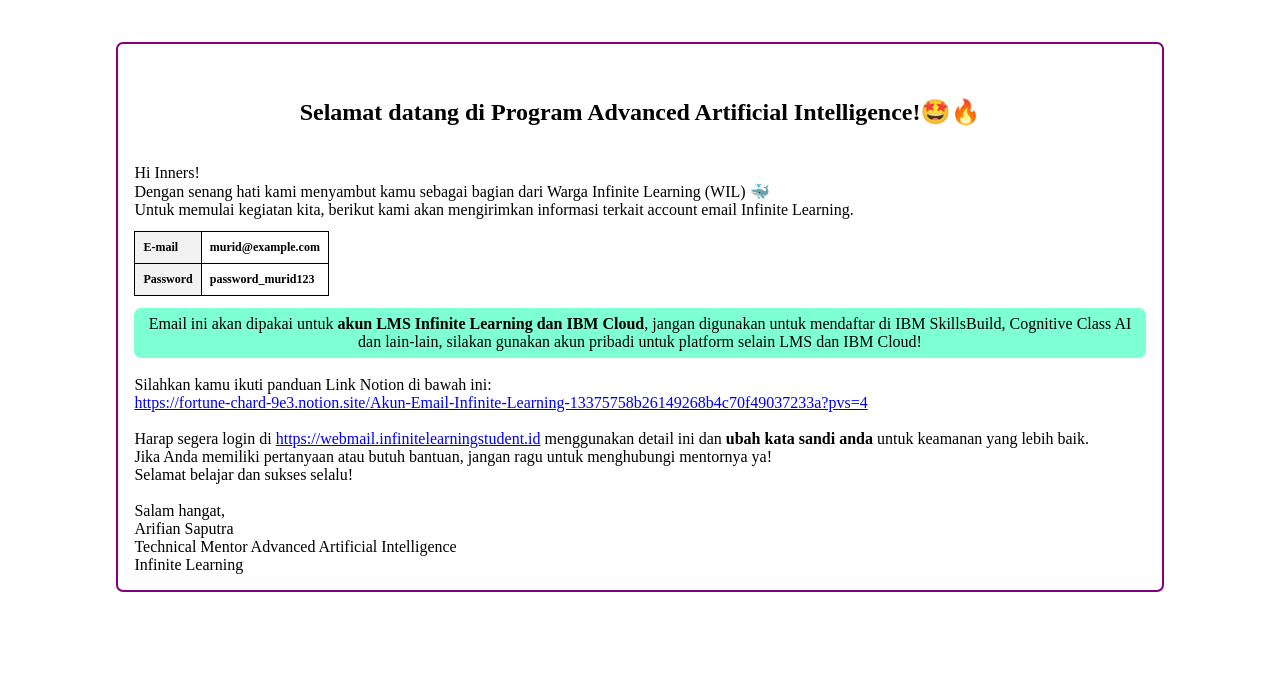
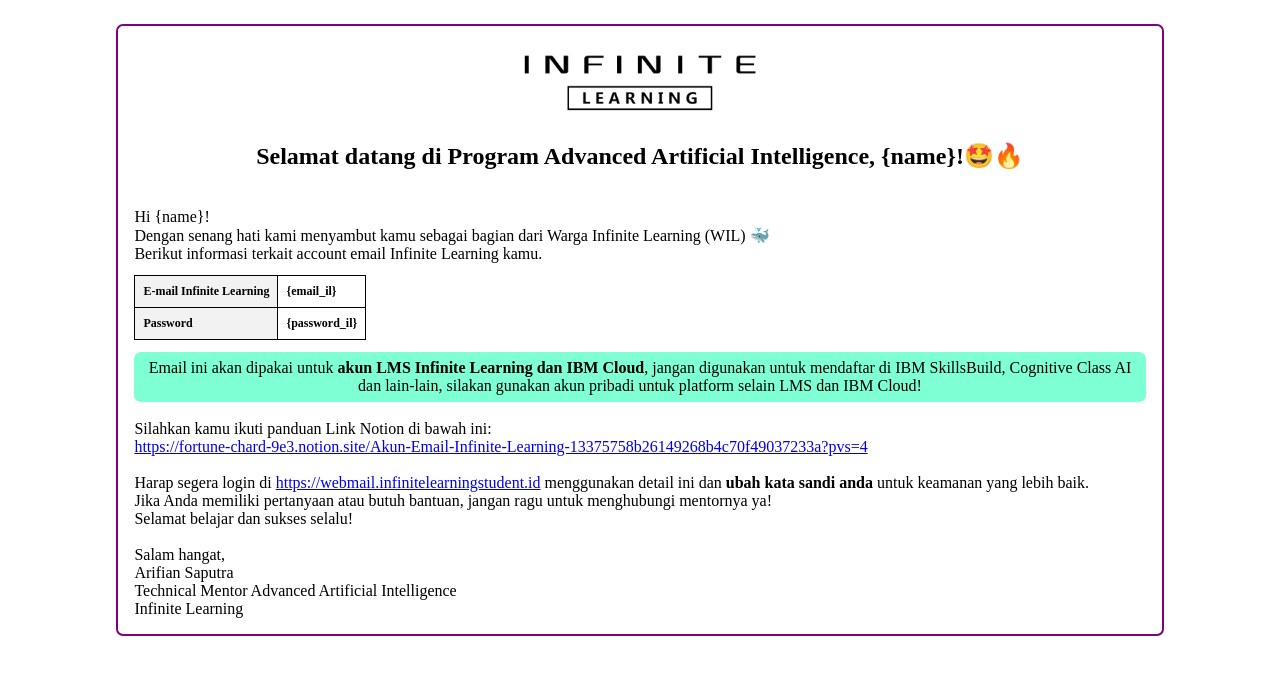
Before and after one commit to ibmacademy-aai/email-blaster, a plain HTML site: page index.html in a window 1280 px wide. Drawn offline with Linux system fonts and the light colour scheme.

Commit message:
Initial commit

```diff
--- a/example.csv
+++ b/example.csv
@@ -1,4 +1,3 @@
 name,email,email-il,password
 Kamisato Ayaka,kamisatoayaka77@gmail.com,iniemaililkamu@infinitelearning.id,awd89dphadg7adha
-Autumn Nymph,yuotosaka43@gmail.com,iniemaililkamu2@infinitelearning.id,9989dphadg7adh2a23
 Arifian Saputra,2001020029@student.umrah.ac.id,iniemaililkamu23@infinitelearning.id,1212phadg7adh2a23
--- a/index.html
+++ b/index.html
@@ -9,33 +9,46 @@
 
 <body>
     <div style="display: flex; justify-content: center; flex-direction: column; align-items: center;">
-        <br>
+
         <div
             style="width: 80%; border: 2px solid purple; padding: 1em; margin: 1em 0.5em 1em 0.5em; border-radius: 7px;">
-            <img src="" alt="">
+            <div style="display: flex; justify-content: center; align-items: center;">
+                <img style="height: 80px;"
+                    src="https://raw.githubusercontent.com/ibmacademy-aai/email-blaster/master/logo.png" alt="">
+            </div>
             <span>
-                <h2 style="text-align: center;">Selamat datang di Program Advanced Artificial Intelligence!🤩🔥</h2>
+                <h2 style="text-align: center;">Selamat datang di Program Advanced Artificial Intelligence, {name}!🤩🔥
+                </h2>
                 <br>
-                Hi Inners!
+                Hi {name}!
                 <br>
                 Dengan senang hati kami menyambut kamu sebagai bagian dari Warga Infinite Learning (WIL) 🐳
                 <br>
-                Untuk memulai kegiatan kita, berikut kami akan mengirimkan informasi terkait account email Infinite
-                Learning.
+                Berikut informasi terkait account email Infinite Learning kamu.
             </span>
             <table style="border: 1px solid black; border-collapse: collapse; margin: 12px 0px 12px 0px;">
                 <tr>
-                    <th style="font-size: 12px; font-weight: bolder; border: 1px solid black; padding: 8px; text-align: left; background-color: #f2f2f2;">E-mail</th>
-                    <td style="font-size: 12px; font-weight: bolder; border: 1px solid black; padding: 8px; text-align: left;">murid@example.com</td>
+                    <th
+                        style="font-size: 12px; font-weight: bolder; border: 1px solid black; padding: 8px; text-align: left; background-color: #f2f2f2;">
+                        E-mail Infinite Learning</th>
+                    <td
+                        style="font-size: 12px; font-weight: bolder; border: 1px solid black; padding: 8px; text-align: left;">
+                        {email_il}</td>
                 </tr>
                 <tr>
-                    <th style="font-size: 12px; font-weight: bolder; border: 1px solid black; padding: 8px; text-align: left; background-color: #f2f2f2;">Password</th>
-                    <td style="font-size: 12px; font-weight: bolder; border: 1px solid black; padding: 8px; text-align: left;">password_murid123</td>
+                    <th
+                        style="font-size: 12px; font-weight: bolder; border: 1px solid black; padding: 8px; text-align: left; background-color: #f2f2f2;">
+                        Password</th>
+                    <td
+                        style="font-size: 12px; font-weight: bolder; border: 1px solid black; padding: 8px; text-align: left;">
+                        {password_il}</td>
                 </tr>
             </table>
             <div>
                 <div style="background-color: aquamarine; padding: 7px; text-align: center; border-radius: 7px;">
-                    Email ini akan dipakai untuk <strong>akun LMS Infinite Learning dan IBM Cloud</strong>, jangan digunakan untuk mendaftar di IBM SkillsBuild, Cognitive Class AI dan lain-lain, silakan gunakan akun pribadi untuk platform selain LMS dan IBM Cloud!
+                    Email ini akan dipakai untuk <strong>akun LMS Infinite Learning dan IBM Cloud</strong>, jangan
+                    digunakan untuk mendaftar di IBM SkillsBuild, Cognitive Class AI dan lain-lain, silakan gunakan akun
+                    pribadi untuk platform selain LMS dan IBM Cloud!
                 </div>
                 <br>
                 Silahkan kamu ikuti panduan Link Notion di bawah ini: <br>
@@ -43,7 +56,9 @@
                     target="_blank">https://fortune-chard-9e3.notion.site/Akun-Email-Infinite-Learning-13375758b26149268b4c70f49037233a?pvs=4</a>
                 <br>
                 <br>
-                Harap segera login di <a href="https://webmail.infinitelearningstudent.id">https://webmail.infinitelearningstudent.id</a> menggunakan detail ini dan <strong>ubah kata sandi anda</strong> untuk keamanan yang lebih baik.
+                Harap segera login di <a
+                    href="https://webmail.infinitelearningstudent.id">https://webmail.infinitelearningstudent.id</a>
+                menggunakan detail ini dan <strong>ubah kata sandi anda</strong> untuk keamanan yang lebih baik.
                 <br>
                 Jika Anda memiliki pertanyaan atau butuh bantuan, jangan ragu untuk menghubungi mentornya ya!
                 <br>
```
Also changed, not shown: 1 other file.
